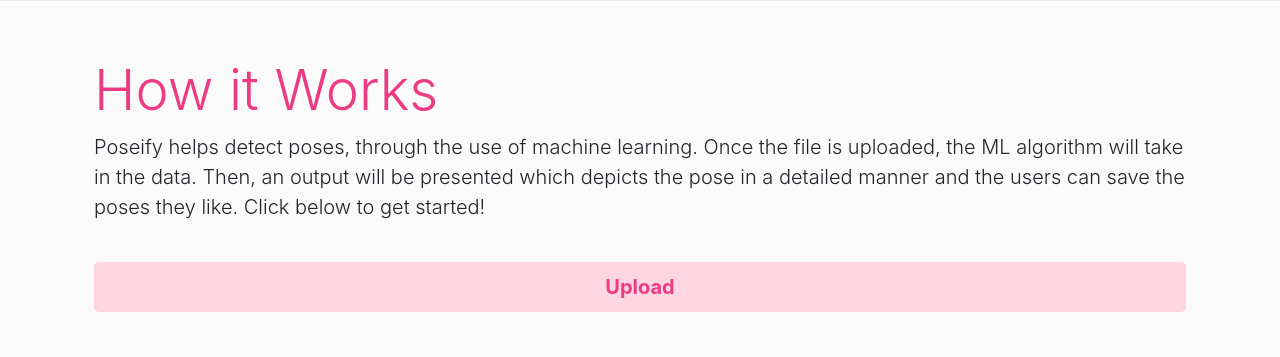
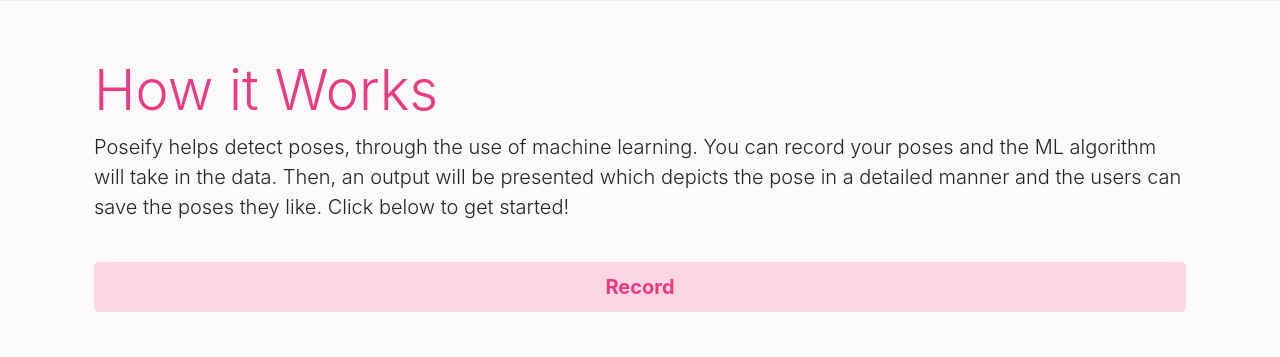
Before and after one commit to thabinhl21/poseify, a Django app: page / in a window 1280 px wide. Shown: the part 500-857 px from the top of the page. Run offline with Django 3.2, Linux system fonts and the light colour scheme.

Commit message:
Update home.html

```diff
--- a/pose/templates/home.html
+++ b/pose/templates/home.html
@@ -40,10 +40,11 @@
         <h1 class="display-4">How it Works</h1>
         <div class="intro">
           <p class="lead">
-            Poseify helps detect poses, through the use of machine learning. Once the file is uploaded, the ML algorithm will take in the data. Then, an output will be presented which depicts the pose in a detailed manner and the users can save the poses they like. Click below to get started!
+            Poseify helps detect poses, through the use of machine learning. You can record your poses and the ML algorithm will take in the data.
+              Then, an output will be presented which depicts the pose in a detailed manner and the users can save the poses they like. Click below to get started!
           </p>
         <br>
-          <button id="fullbtn" type="button" class="btn btn-secondary btn-lg btn-block">Upload</button>
+          <button id="fullbtn" type="button" class="btn btn-secondary btn-lg btn-block">Record</button>
         </div>
       </div>
 
@@ -51,9 +52,9 @@
         <div class="row">
           <div class="col">
             <h1 class="display-4">Additional Features</h1>
-            <p class="lead">You can also live record your poses and have ML recognize them. </p>
+            <p class="lead">You can also upload photos or videos of your poses and have ML recognize them. </p>
             <br>
-          <button id="fullbtn" type="button" class="btn btn-secondary btn-lg btn-block">Record</button>
+          <button id="fullbtn" type="button" class="btn btn-secondary btn-lg btn-block">Upload</button>
           </div>
           <div class="col-md-auto">
             <img src="https://static.mywebsites360.com/f24fcb12b87740b295cc8d3b32c58483/i/e8c2b4e33e1c476eaa515d08bbf05730/1/4SoifmQp45JMgBnHp7ed2/8e3fd0_0898519bc93b4ef0aff86e1be74830d0_mv2.jpg" width="400" height="300" alt=""><br>
```
